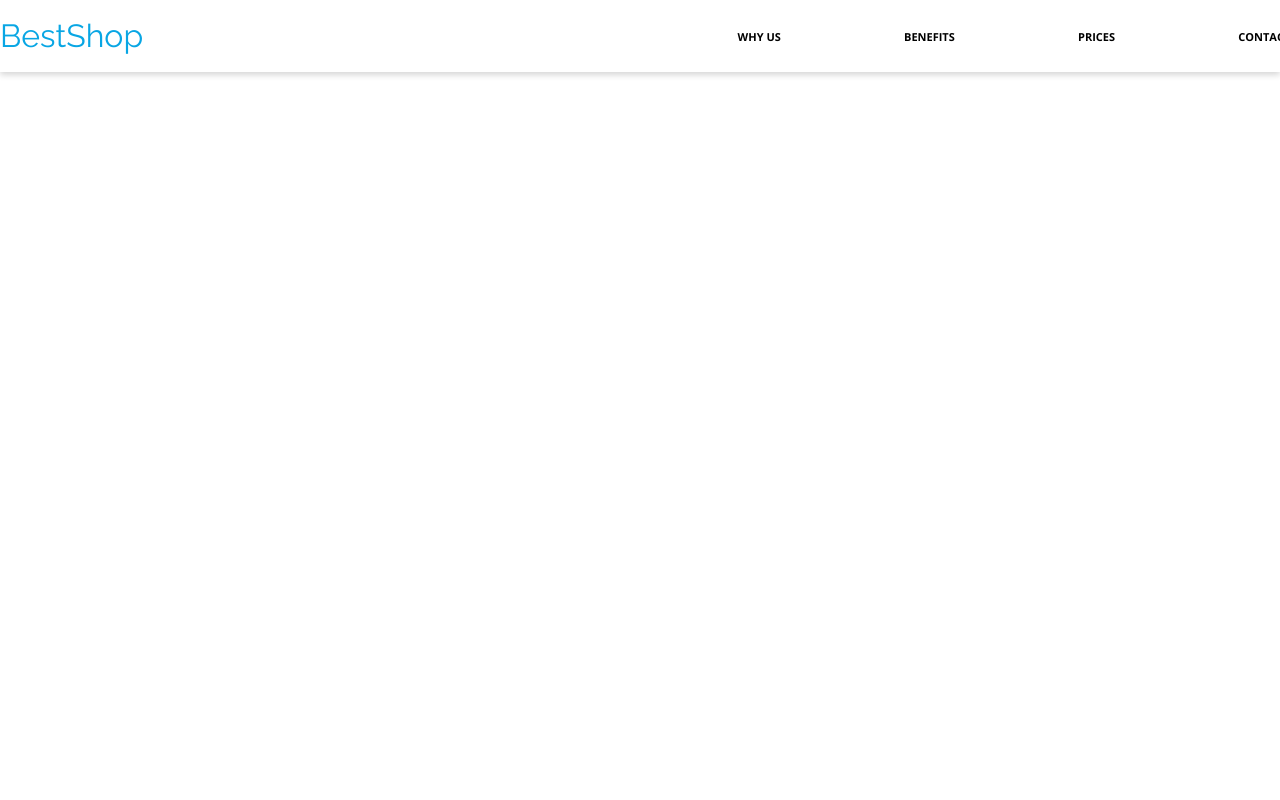
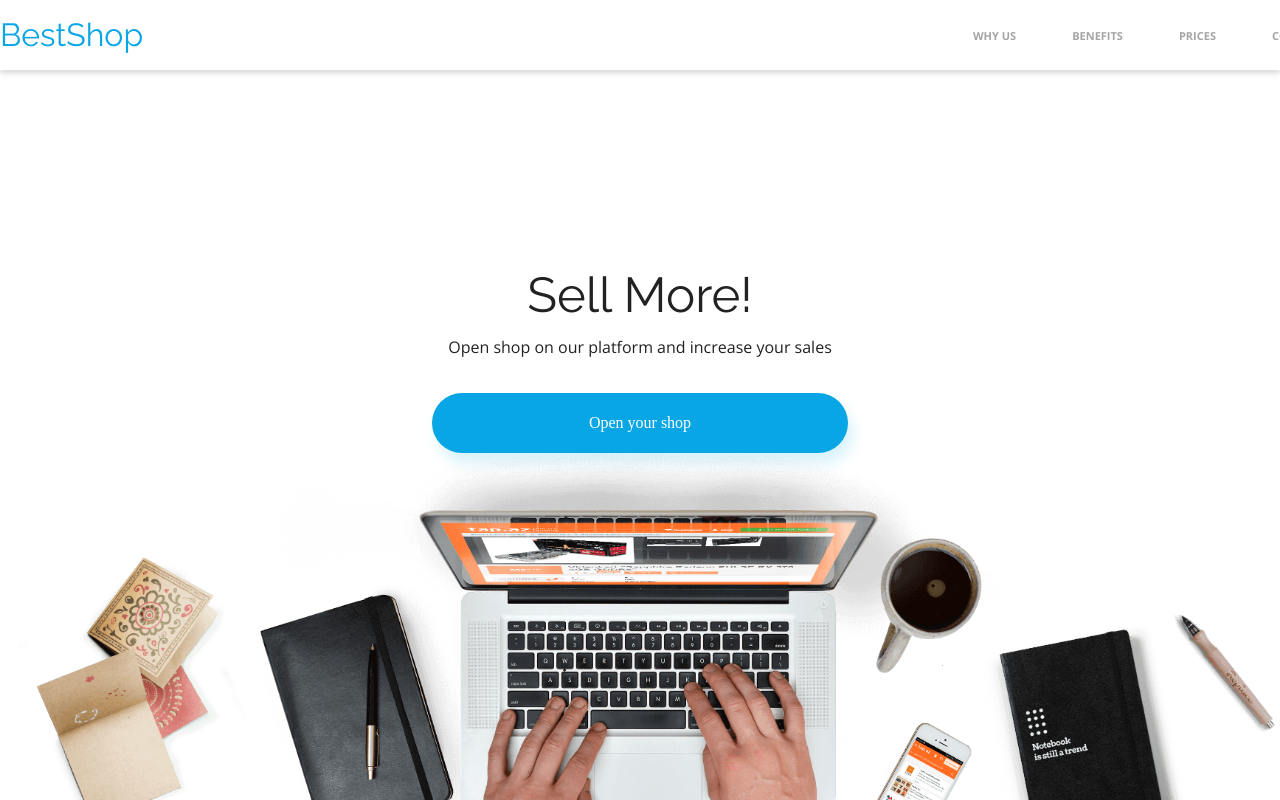
Before and after one commit to wiewiex/BestShop, a plain HTML site: page index.html in a window 1280 px wide. Shown: the top 800 px of the page. Drawn offline with nearby package versions, Linux system fonts and the light colour scheme.

Commit message:
dodanie sekcji main

```diff
--- a/css/style.css
+++ b/css/style.css
@@ -16,18 +16,20 @@ header {
 
 .header_container {
     width: 1352px;
+    height: 70px;
     margin: 0 auto;
     display: flex;
+    justify-content: space-between;
 }
 
 .logo_container {
-    width: 50%;
     display: flex;
     align-items: center;
 
 }
 
-.logo_container h1 {
+.logo_container a {
+    text-decoration: none;
     font-size: 32px;
     font-family: "Raleway";
     font-weight: normal;
@@ -35,7 +37,6 @@ header {
 }
 
 .menu_container {
-    width: 50%;
     display: flex;
     justify-content: space-around;
     align-items: center;
@@ -54,5 +55,42 @@ header {
     font-family: "Open Sans";
     font-weight: bold;
     font-size: 11px;
-    color: var(--color-black)
+    color: var(--color-grey)
 }
+
+.menu_container div:hover a {
+    color: black;
+}
+
+main {
+    width: 100%;
+    height: calc(100vh - 70px);
+    background-image: url("../assets/Background.png");
+    background-repeat: no-repeat;
+    background-size: contain;
+    background-position: bottom;
+    display: flex;
+    flex-direction: column;
+    align-items: center;
+}
+
+.main_title {
+    font-family: "Raleway";
+    font-size: 49px;
+    margin: 200px 0 0 0;
+}
+
+.main_description {
+    font-family: "Open Sans";
+    font-size: 16px;
+    margin: 20px 0 38px 0;
+}
+
+.main_cta {
+    text-decoration: none;
+    color: var(--color-white);
+    padding: 22px 157px;
+    background-color: var(--color-primary);
+    box-shadow: 5px 10px 14px #07ACE629;
+    border-radius: 40px;
+}
--- a/index.html
+++ b/index.html
@@ -25,7 +25,7 @@
     <header>
         <div class="header_container">
             <div class="logo_container">
-                <h1>BestShop</h1>
+                <a href="#">BestShop</a>
             </div>
             <nav class="menu_container">
                 <div><a href="#">WHY US</a></div>
@@ -35,5 +35,10 @@
             </nav>
         </div>
     </header>
+    <main>
+        <h2 class="main_title">Sell More!</h2>
+        <p class="main_description">Open shop on our platform and increase your sales</p>
+        <a href="#" class="main_cta">Open your shop</a>
+    </main>
 
 </body>
```
